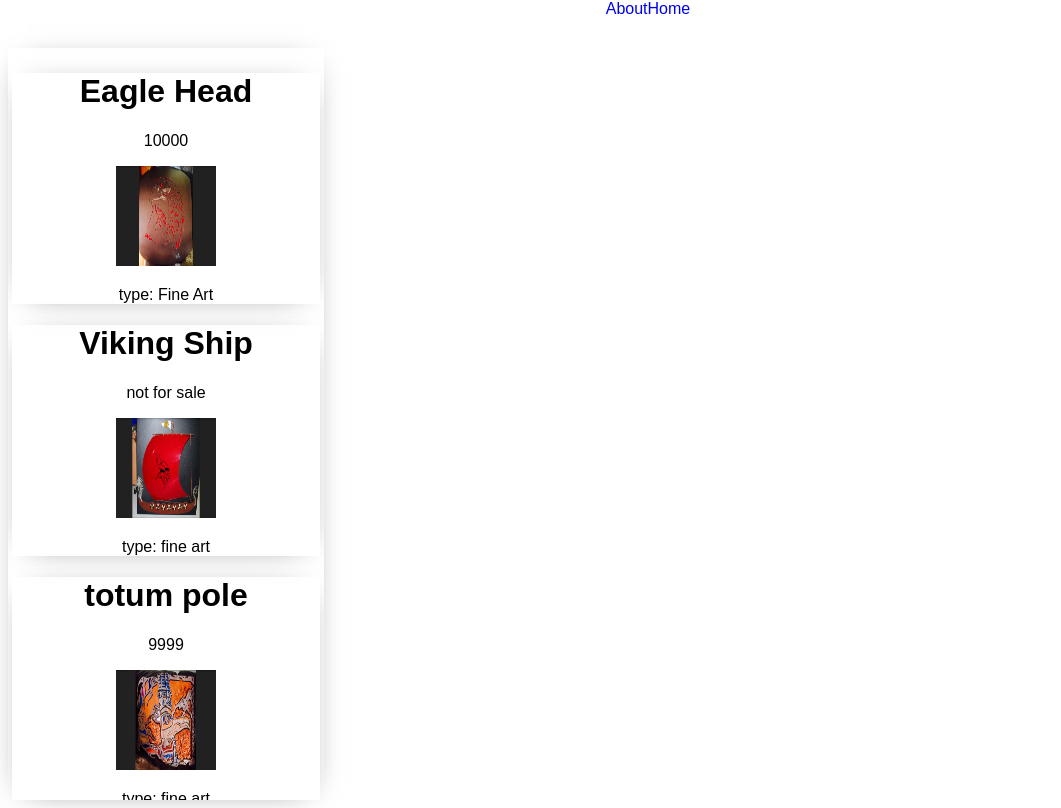
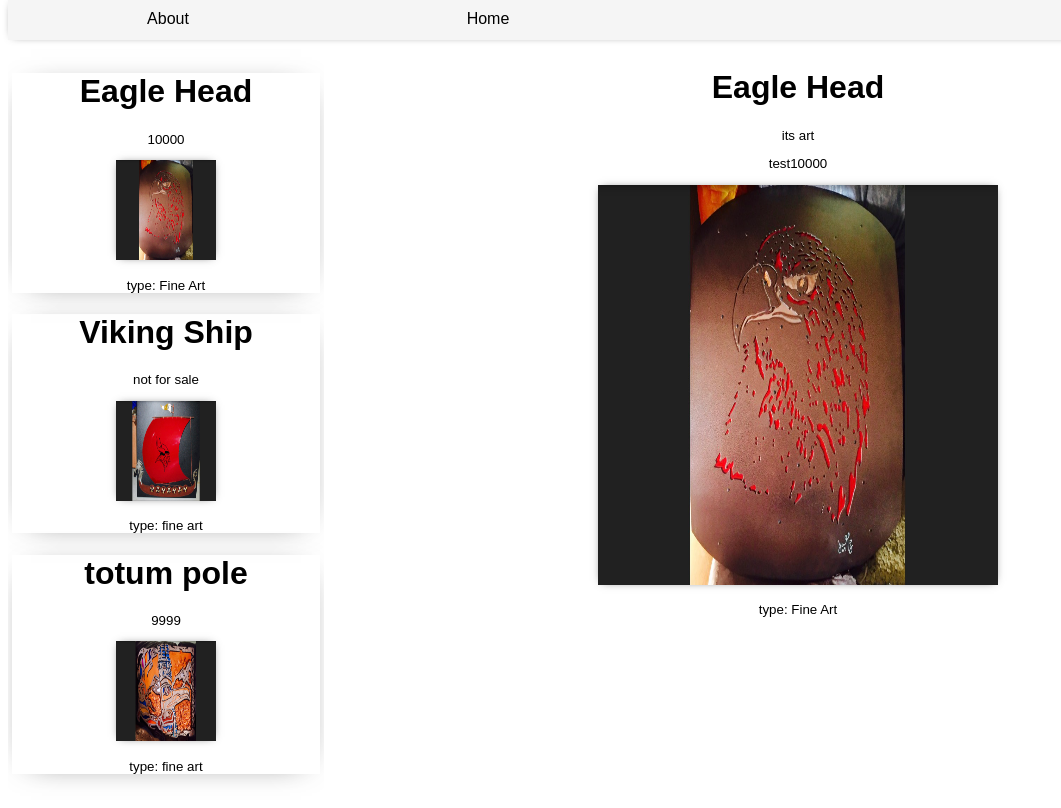
Before and after one commit to TallanGroberg/grey-mountain-art, a React (Create React App) app: page / in a window 1280 px wide. Shown: the whole page, without its empty margins (0-1061 px from the left). Built offline with nearby package versions, Linux system fonts and the light colour scheme.

Commit message:
fix buggs

```diff
--- a/src/App.js
+++ b/src/App.js
@@ -14,13 +14,44 @@ const App = props => {
 
 
   return (<>
+    <Container>
       <Nav  />
           <Switch>
             <Route exact path='/' render={rProps => <Home {...rProps} />} />
             <Route exact path='/about' render={rProps => <About {...rProps} />} />
             <Route path='/art/:_id' render={rProps => <ArtPiece {...rProps} />} />
           </Switch>
+    </Container>
           </>);
 };
 
+const Container = styled.div`
+   font-family: Belleza, sans-serif;
+    text-align: center;
+    h2 {
+    font-size: 20pt;
+  }
+  h3 {
+    font-size: 17pt;
+  }
+  h4 {
+    font-size: 13pt;
+  }
+  p {
+    font-size: 10pt;
+  }
+  a {
+      text-decoration: none;
+      color: black;
+      transition: 0.3s
+    }
+    a:hover {
+      color: #2F4F4F;
+    }
+    img {
+      box-shadow: 0px 0px 9px -4px rgba(0,0,0,0.75);
+    }
+`
+
+
 export default withTheme(App);
--- a/src/components/About.js
+++ b/src/components/About.js
@@ -1,13 +1,20 @@
 import React from 'react';
 import {Link} from 'react-router-dom'
+import styled from 'styled-components'
+
 const About = () => {
   return (
-    <div>
+    <AboutStyle>
       <h1>Hello my name is Jason Scott, an artist, inventor and public speaker from Salt Lake City, </h1>
         <p>checkout some of my </p>
         <Link to='forsell'>fine art for sale</Link>
-    </div>
+    </AboutStyle>
   );
 };
 
+const AboutStyle = styled.div`
+text-align: center;
+margin: 7vh;
+`
+
 export default About;
--- a/src/components/ArtPiece.js
+++ b/src/components/ArtPiece.js
@@ -8,13 +8,7 @@ const ArtPiece = (props) => {
 
 
 
-    const getArt = props.artInfo.filter(art =>{
-      debugger
-      return art._id === _id
-
-    }
-    )
-    const {title, description, price,img,type} = getArt
+    const getArt = props.artInfo.filter(art => art._id === _id)
 
 
   return (<>
@@ -36,6 +30,7 @@ const ArtPiece = (props) => {
 const ArtPieceStyle = styled.div`
 z-index: 1;
 text-align: center;
+margin: 5%;
 `;
 
 export default withTheme(ArtPiece);
--- a/src/components/Home.js
+++ b/src/components/Home.js
@@ -11,16 +11,16 @@ const Home = (props) => {
 
   const {homePageArt, addToHomePage, artInfo} = props
 
-  return (<Container>
+  return (<HomeStyle>
       <SideBar  />
     <div className='div2'>
       {homePageArt.length === 0 ? null : homePageArt.map( art => <LargeArtPiece art={art} />) }
     </div>
-    </Container>
+    </HomeStyle>
   );
 };
 
-const Container = styled.div`
+const HomeStyle = styled.div`
     height: 99vh;
 
     display: grid;
@@ -30,18 +30,11 @@ const Container = styled.div`
     grid-row-gap: 0px;
     font-family: Belleza, sans-serif;
     text-align: center;
-    a {
-      text-decoration: none;
-      color: black;
-      transition: 0.3s
-    }
-    a:hover {
-      color: #2F4F4F;
-    }
+
 
   .div1 {
         grid-area: 1 / 1 / 5 / 2;
-        box-shadow: 0px 3px 31px -19px rgba(0,0,0,0.75);
+
         padding: 3pt;
         text-align: center;
         overflow-y:auto
--- a/src/components/Nav.js
+++ b/src/components/Nav.js
@@ -13,11 +13,19 @@ const Nav = () => {
 const NavStyle = styled.div`
     height: 5vh;
     width: 100%;
+    box-shadow: 0px 0px 10px -5px rgba(0,0,0,0.75);
+    background-color: whitesmoke;
+    display: grid;
+    grid-template-columns: repeat(4, 1fr);
+    grid-column-gap: 0px;
+    grid-row-gap: 0px;
+
 
     font-family: Belleza, sans-serif;
     text-align: center;
 
     a {
+      margin: 3%;
       text-decoration: none;
     }
 
--- a/src/providers/ThemeProvider.js
+++ b/src/providers/ThemeProvider.js
@@ -43,7 +43,7 @@ const ThemeProvider = (props) => {
   //   }
   const [artInfo, setArtInfo] = useState(initState)
   const [theme, setTheme] = useState("light")
-  const [homePageArt, setHomePageArt] = useState([])
+  const [homePageArt, setHomePageArt] = useState([initState[0]])
   const [fade, setFade] = useState(false)
 
   console.log('homePageArt inprovider', homePageArt)
```
Lines whose indentation alone changed are shown as unchanged.
